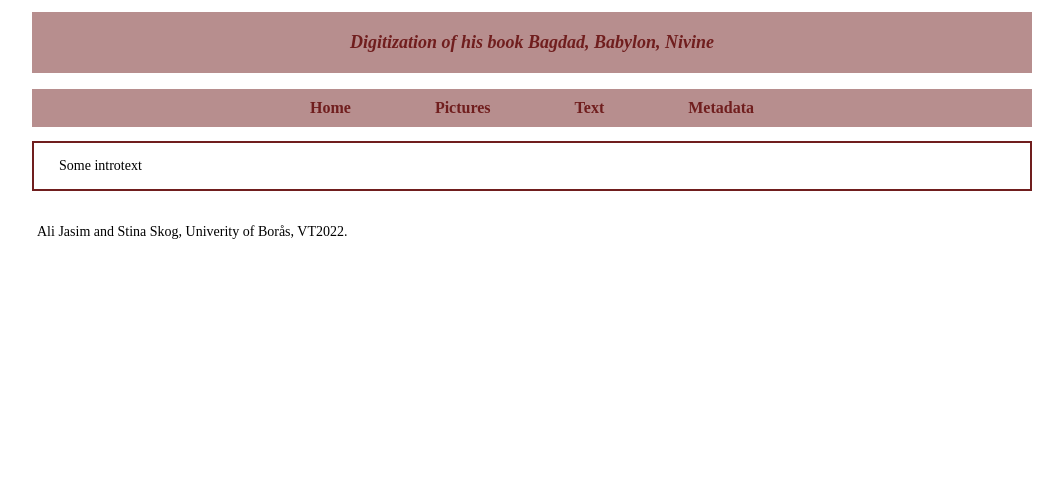
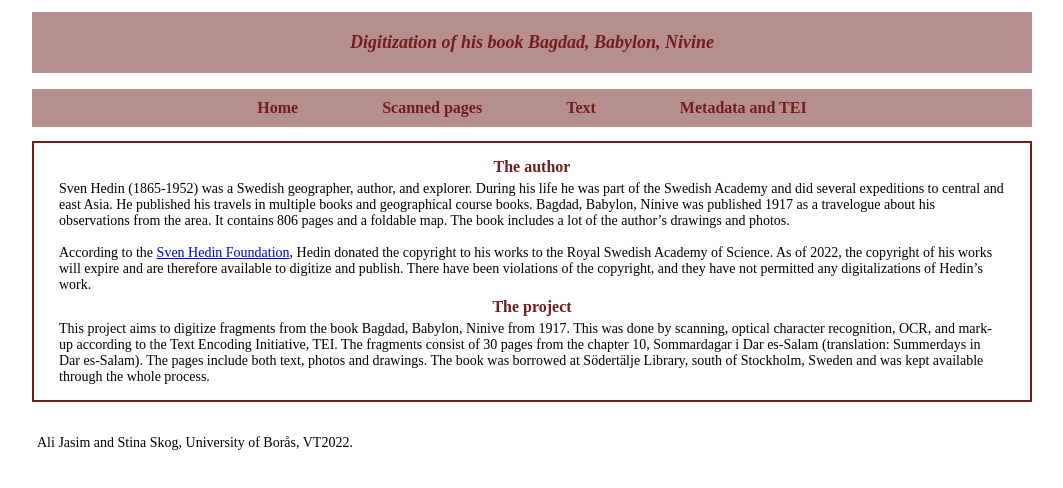
Before and after one commit to sajno/ProjectWork, a plain HTML site: page docs/index.html in a window 1280 px wide. Shown: the part 160-648 px from the top of the page, without its empty margins (108-1171 px from the left). Drawn offline with Linux system fonts and the light colour scheme.

Commit message:
Update index.html

```diff
--- a/docs/index.html
+++ b/docs/index.html
@@ -21,19 +21,40 @@
 
         <ul class="nav">
             <li><a href="index.html">Home</a></li>
-            <li><a href="sida1.html">Pictures</a></li>
+            <li><a href="sida1.html">Scanned pages</a></li>
             <li><a href="sida2.html">Text</a></li>
-            <li><a href="sida3.html">Metadata</a></li>
+            <li><a href="sida3.html">Metadata and TEI</a></li>
 
         </ul>
 
         <div>
-            <p>Some introtext</p>
+            <h3>The author</h3>
+<p>Sven Hedin (1865-1952) was a Swedish geographer, author, and explorer.
+During his life he was part of the Swedish Academy and did several
+expeditions to central and east Asia. He published his travels in multiple books
+and geographical course books. Bagdad, Babylon, Ninive was published 1917
+as a travelogue about his observations from the area. It contains 806 pages and
+a foldable map. The book includes a lot of the author’s drawings and photos. <br><br>
+
+According to the <a href="https://svenhedinfoundation.org">Sven Hedin Foundation</a>, Hedin donated the
+copyright to his works to the Royal Swedish Academy of Science. As of 2022, the copyright
+of his works will expire and are therefore available to digitize and publish.
+There have been violations of the copyright,  and they have not permitted any digitalizations of
+Hedin’s work.</p>
+
+<h3>The project</h3>
+<p>This project aims to digitize fragments from the book Bagdad, Babylon, Ninive from 1917.
+    This was done by scanning, optical character recognition, OCR, and mark-up according to
+    the Text Encoding Initiative, TEI. The fragments consist of 30 pages from the chapter 10,
+    Sommardagar i Dar es-Salam (translation: Summerdays in Dar es-Salam). The pages include
+    both text, photos and drawings. The book was borrowed at Södertälje Library, south of
+    Stockholm, Sweden and was kept available through the whole process.
+            </p>
         </div>
 
 
    <footer>
-     <p>Ali Jasim and Stina Skog, Univerity of Borås, VT2022.</p>
+     <p>Ali Jasim and Stina Skog, University of Borås, VT2022.</p>
    </footer>
 
 </body>
```
